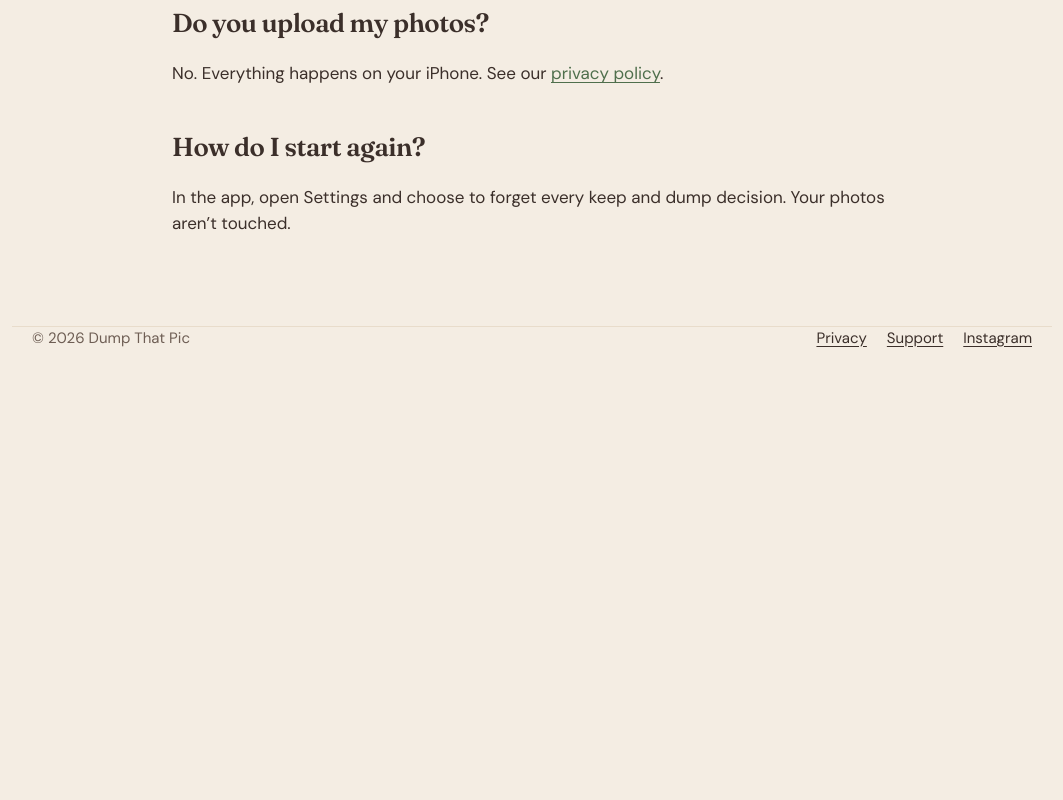
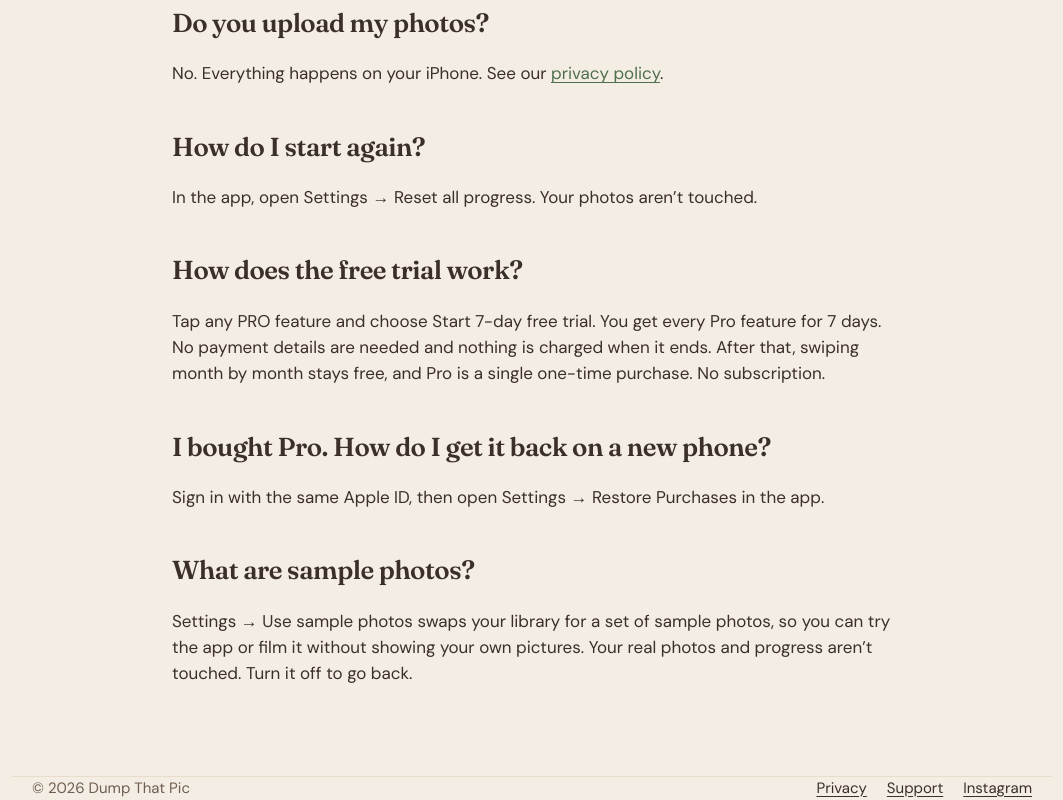
Before and after one commit to CharlieRunsFar/dumpthatpic-site, a plain HTML site: page support.html in a window 1280 px wide. Shown: the part 701-1501 px from the top of the page, without its empty margins (108-1171 px from the left). Before the commit the page ends 1051 px from the top, so only its background shows below. Drawn offline with Linux system fonts and the light colour scheme.

Commit message:
Home: drop blurry-shot claim (app doesn't detect blur); Support: match Reset all progress, add trial/restore/sample FAQs
Co-Authored-By: Claude Opus 5.5 <noreply@anthropic.com>

```diff
--- a/support.html
+++ b/support.html
@@ -28,7 +28,16 @@
 <p>No. Everything happens on your iPhone. See our <a href="/privacy.html">privacy policy</a>.</p>
 
 <h2>How do I start again?</h2>
-<p>In the app, open Settings and choose to forget every keep and dump decision. Your photos aren’t touched.</p>
+<p>In the app, open Settings → Reset all progress. Your photos aren’t touched.</p>
+
+<h2>How does the free trial work?</h2>
+<p>Tap any PRO feature and choose Start 7-day free trial. You get every Pro feature for 7 days. No payment details are needed and nothing is charged when it ends. After that, swiping month by month stays free, and Pro is a single one-time purchase. No subscription.</p>
+
+<h2>I bought Pro. How do I get it back on a new phone?</h2>
+<p>Sign in with the same Apple ID, then open Settings → Restore Purchases in the app.</p>
+
+<h2>What are sample photos?</h2>
+<p>Settings → Use sample photos swaps your library for a set of sample photos, so you can try the app or film it without showing your own pictures. Your real photos and progress aren’t touched. Turn it off to go back.</p>
 </main>
 <footer class="wrap"><span>© 2026 Dump That Pic</span><nav><a href="/privacy.html">Privacy</a><a href="/support.html">Support</a><a href="https://www.instagram.com/dumpthatpic/">Instagram</a></nav></footer>
 </body>
```
Also changed, not shown: index.html (+1 -1 lines).
